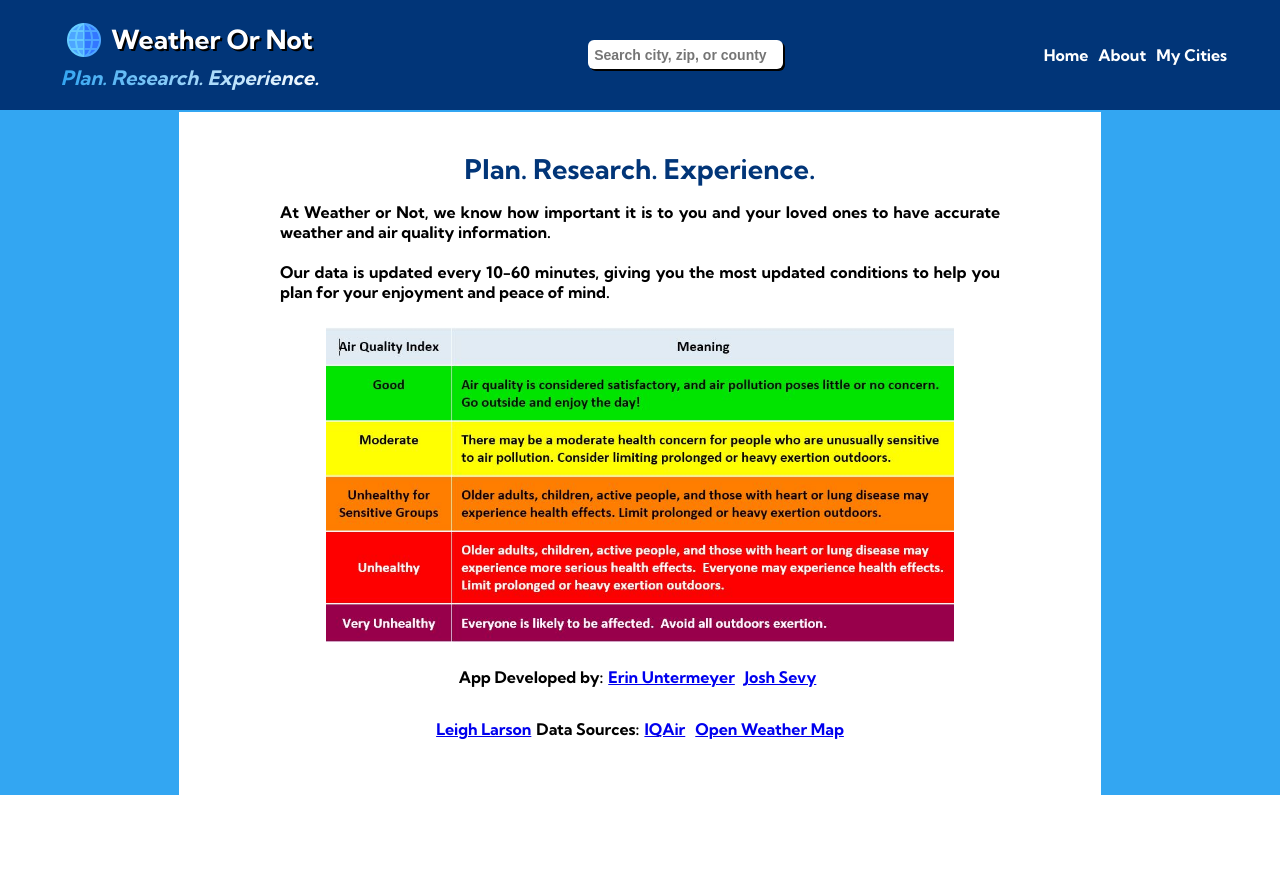
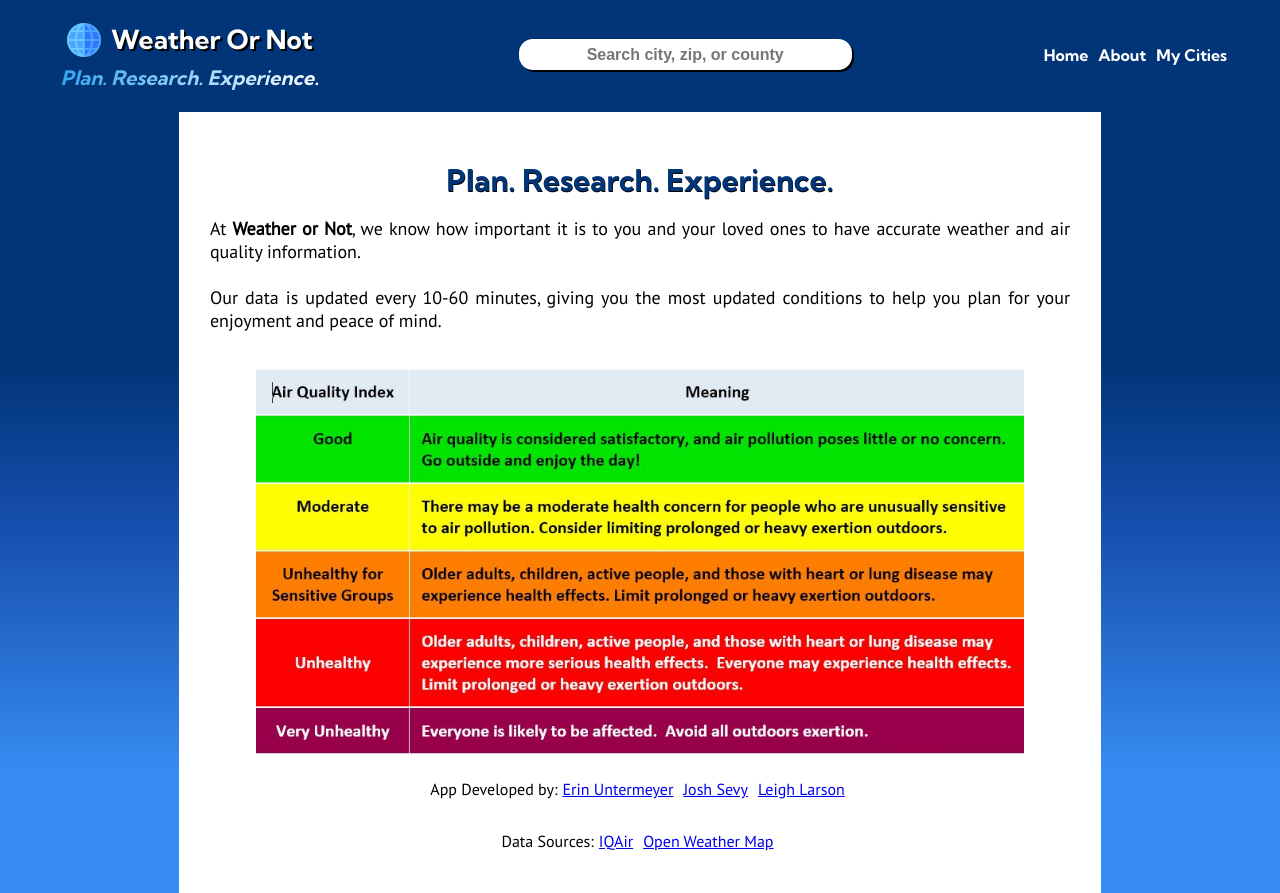
Before and after one commit to leighlars/BreatheAmAIRica, a React (Create React App) app: page /about in a window 1280 px wide. Before the commit the page ends 800 px from the top, so only its background shows below. Built offline with nearby package versions, Linux system fonts and the light colour scheme; no server answers.

Commit message:
Add background gradient

```diff
--- a/src/About/About.scss
+++ b/src/About/About.scss
@@ -4,22 +4,23 @@
   @include columnDisplay();
   padding: 2%;
   width: 70vw;
+  height: 90vh;
   img {
-    width: 70%;
+    width: 60vw;
   }
 }
 
 .intro-text {
   margin: 0 auto;
-  padding: 1%;
-  width: 90vh;
+  padding: 2%;
   h2 {
-    @include headerFont(1.7em);
+    @include headerFont(30px);
     color: $darkBlue;
     text-align: center;
+    text-shadow: .5px .5px black;
   }
   p {
-    @include textFont(1em);
+    @include textFont(18px);
     text-align: justify;
   }
 }
--- a/src/App/App.scss
+++ b/src/App/App.scss
@@ -3,5 +3,7 @@
 .App {
   @include columnDisplay();
   padding: 0;
-  background: $lightBlue;
+  background: rgb(51,138,242);
+  background: linear-gradient(0deg, rgba(51,138,242,0.9808298319327731) 13%, rgba(23,79,174,1) 41%, rgba(1,53,120,1) 59%);
+  height: 100%;
 }
--- a/src/Search/Search.scss
+++ b/src/Search/Search.scss
@@ -2,13 +2,12 @@
 
 
 .search-input {
-  border-radius: 6px;
+  border-radius: 14px;
   border: none;
-  // border-left: 2px solid $lightBlue;
-  // border-top: 2px solid $lightBlue;
   padding: .5%;
   font-weight: bold;
-  font-size: 14px;
+  font-size: 16px;
+  text-align: center;
   box-shadow: 2px 2px black;
-  width: 13em;
+  width: 20em;
 }
--- a/src/View/View.scss
+++ b/src/View/View.scss
@@ -5,4 +5,5 @@ main {
   margin-top: 7em;
   background: white;
   overflow: scroll;
+  // height: 90vh;
 }
--- a/src/styles/_variables.scss
+++ b/src/styles/_variables.scss
@@ -1,4 +1,5 @@
 @import url('https://fonts.googleapis.com/css2?family=Kumbh+Sans:wght@700&display=swap');
+@import url('https://fonts.googleapis.com/css2?family=PT+Sans&display=swap');
 $darkBlue: #013578;
 $lightBlue: #33a6f2;
 
@@ -23,7 +24,7 @@ $lightBlue: #33a6f2;
 }
 
 @mixin textFont($fontSize) {
-  font-family: 'Kumbh Sans', sans-serif;
+  font-family: 'PT Sans', sans-serif;
   color: black;
   font-size: $fontSize;
   text-align: justify;
```
